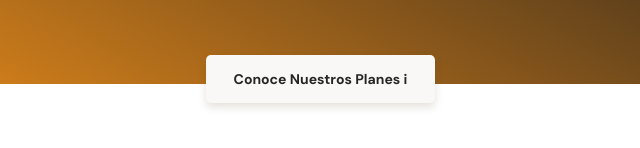
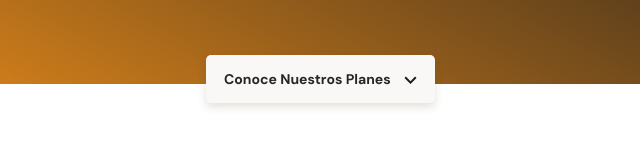
Before and after one commit to EmporioCristian/mobileFirst, a plain HTML site: page index.html in a window 1280 px wide. Shown: the part 250-398 px from the top of the page, 316-956 px from the left. Drawn offline with Linux system fonts and the light colour scheme.

Commit message:
Se le coloco la imagen de flcha hacia abajo al boton

```diff
--- a/index.html
+++ b/index.html
@@ -17,7 +17,7 @@
             <p>
                 Batatabit te ayuda a navegar entre los diferentes precios y tendencias.
             </p>
-            <a href="" class="header--button">Conoce Nuestros Planes <span>i</span></a>
+            <a href="" class="header--button">Conoce Nuestros Planes <span></span></a>
         </div>
     </header>
     <main>
--- a/styles.css
+++ b/styles.css
@@ -95,5 +95,12 @@ header img {
     font-weight: bold;
     text-decoration: none;
     color: var(--black);
+}
 
+.header--button span{
+    display: inline-block;
+    width: 13px;
+    height: 8px;
+    margin-left: 10px;
+    background-image: url('./assets/icons/down-arrow.svg');
 }
```
